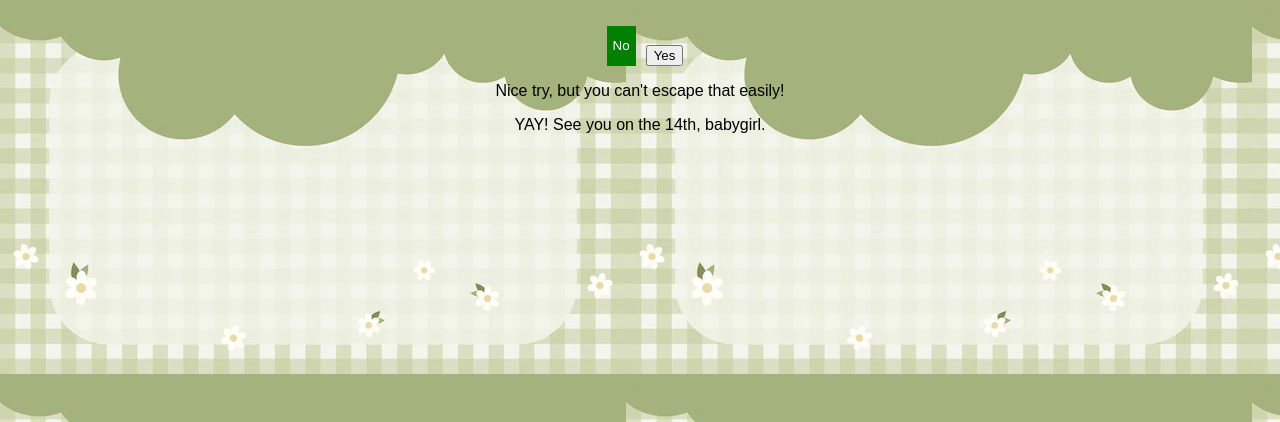
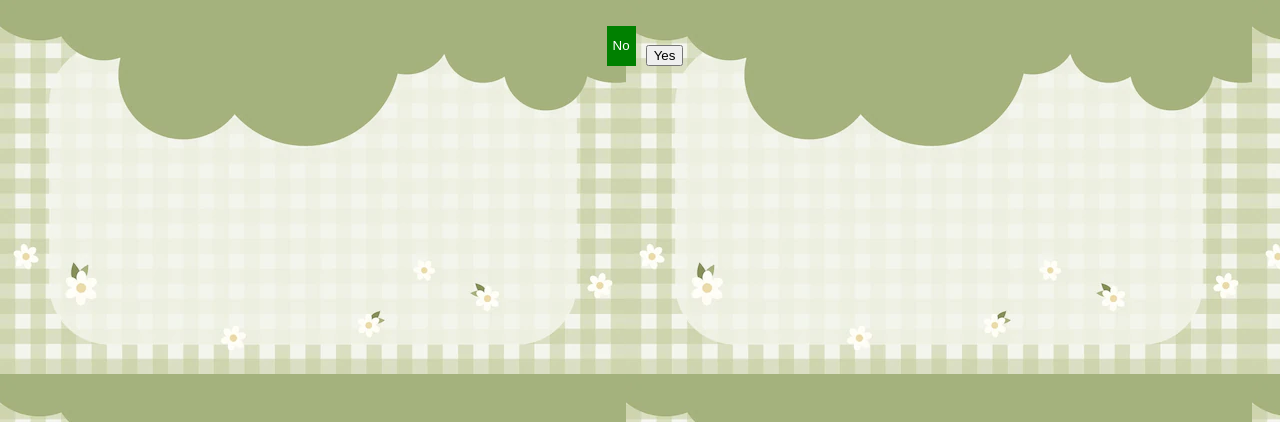
Before and after one commit to appl314/teehee, a plain HTML site: page index.html in a window 1280 px wide. Shown: the part 378-800 px from the top of the page. Drawn offline with Linux system fonts and the light colour scheme.

Commit message:
Update index.html
Signed-off-by: appl314 <149203116+appl314@users.noreply.github.com>

```diff
--- a/index.html
+++ b/index.html
@@ -19,10 +19,8 @@
                 <button onclick="showMessage('Yes')" id="yesButton">Yes</button>
             </div>
             <div class="hidden-message" id="no-message">
-                <p>Nice try, but you can't escape that easily!</p>
             </div>
             <div class="hidden-message" id="yes-message">
-                <p>YAY! See you on the 14th, babygirl.</p>
             </div>
         </div>
     </div>
```
